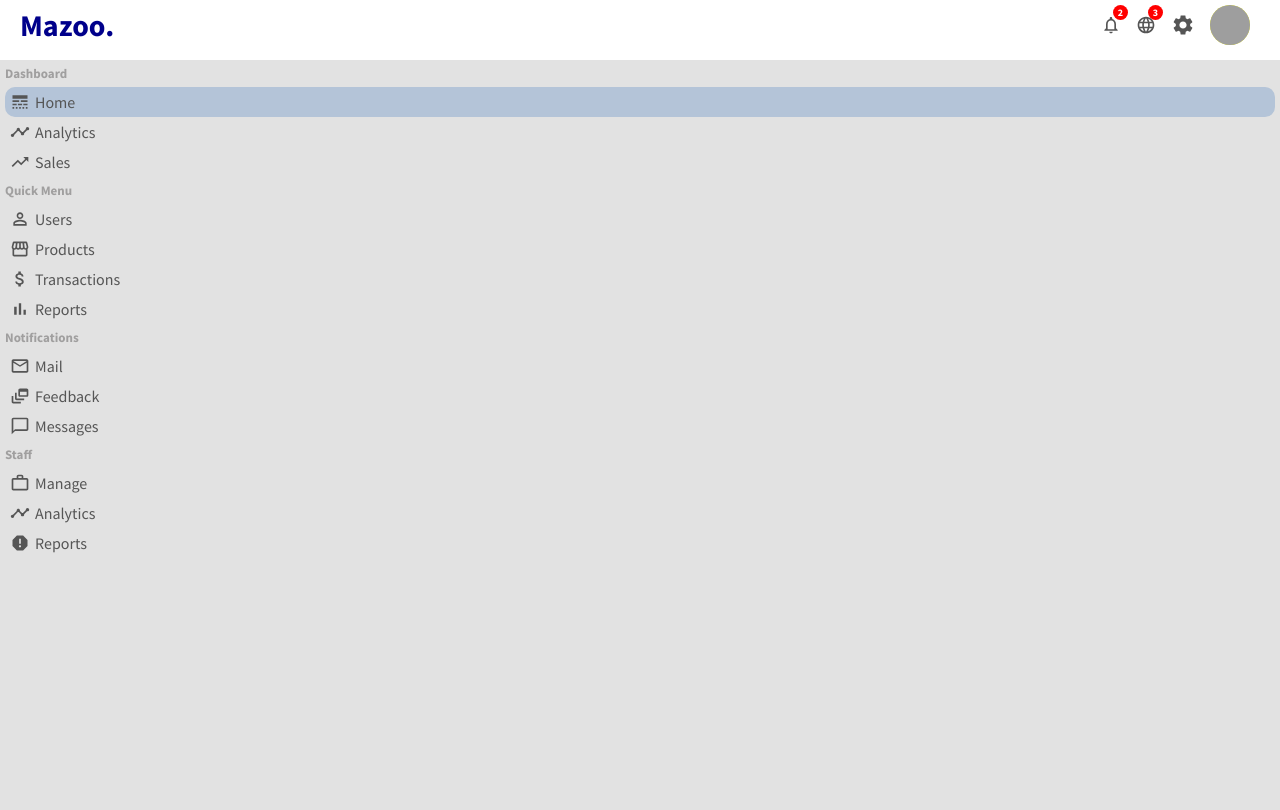
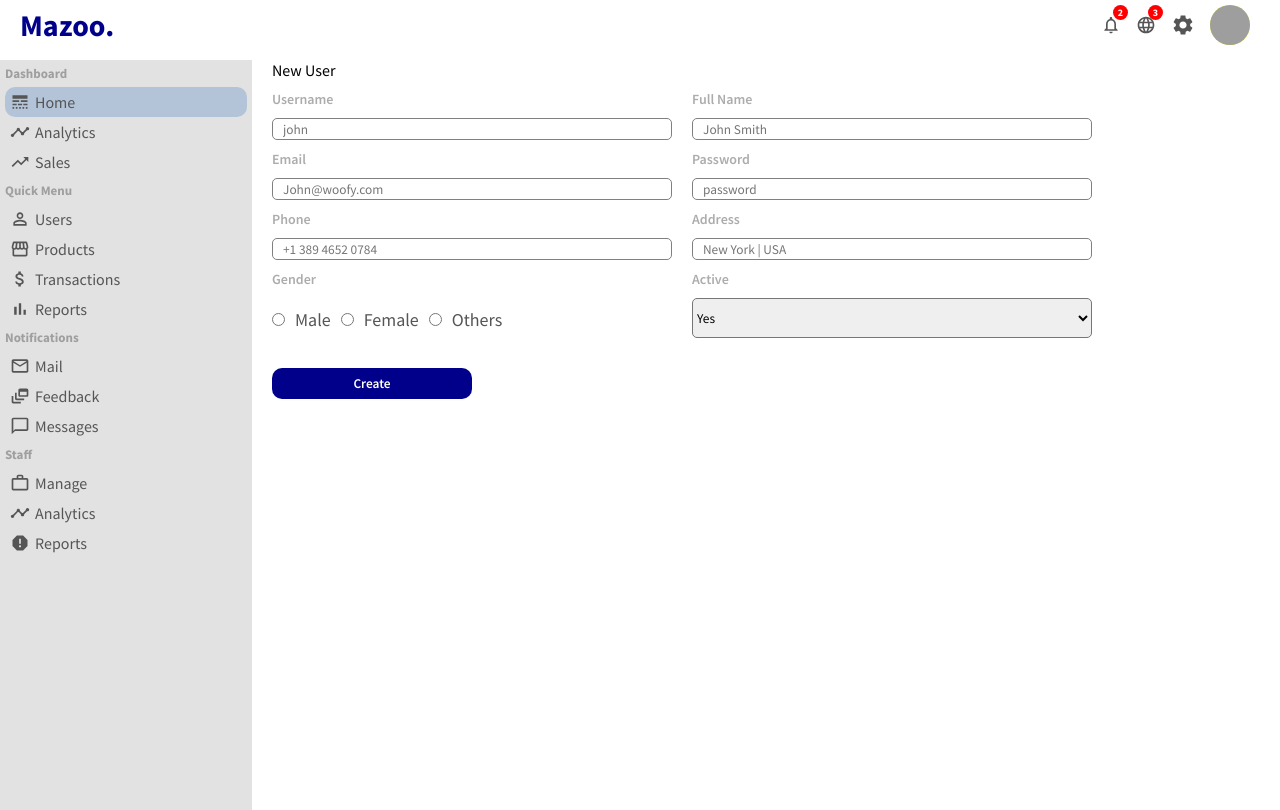
Before and after one commit to marizoo/admin-panel, a React (Create React App) app: page /newUser in a window 1280 px wide. Built offline with nearby package versions, Linux system fonts and the light colour scheme; grey boxes are pictures that could not be loaded.

Commit message:
pages: completed /NewUser page

```diff
--- a/src/App.jsx
+++ b/src/App.jsx
@@ -5,6 +5,7 @@ import Home from "./pages/Home";
 import { BrowserRouter as Router, Switch, Route, Link } from "react-router-dom";
 import UserList from "./pages/UserList";
 import User from "./pages/User";
+import NewUser from "./pages/NewUser";
 
 const App = () => {
   return (
@@ -22,6 +23,9 @@ const App = () => {
         <Route path="/user/:userId">
           <User />
         </Route>
+        <Route path="/newUser">
+          <NewUser />
+        </Route>
       </Switch>
     </ContainerMain>
     </Router>
--- /dev/null
+++ b/src/pages/NewUser.jsx
@@ -0,0 +1,120 @@
+import React from 'react'
+import styled from 'styled-components'
+
+const Cont = styled.div`
+flex: 4;
+margin-left: 20px;
+`
+
+const Title = styled.div``
+const Form = styled.form`
+display: flex;
+flex-wrap: wrap;
+`
+
+const Item = styled.div`
+width: 400px;
+display: flex;
+flex-direction: column;
+margin-top: 10px;
+margin-right: 20px;
+`
+
+const Label = styled.label`
+margin-bottom: 10px;
+font-size: 14px;
+font-weight: 600;
+color: #adacac;
+`
+
+const NewUserGender = styled.div``
+
+const Input = styled.input`
+height: 20px;
+padding: 10px;
+border: 1px solid gray;
+border-radius: 5px;
+`
+
+const LabelRadio = styled.label`
+margin: 10px;
+font-size: 18px;
+color: #555;
+`
+const InputRadio = styled.input`
+margin-top: 15px;
+`
+
+const Select = styled.select`
+height: 40px;
+border-radius: 5px;
+`
+
+const Option = styled.option``
+const Button = styled.button`
+width: 200px;
+border:none;
+background-color: darkblue;
+color: white;
+padding: 7px 10px;
+font-weight: 600;
+border-radius: 10px;
+margin-top: 30px;
+cursor: pointer;
+`
+
+
+const NewUser = () => {
+    return (
+        <Cont>
+            <Title>New User</Title>
+            <Form>
+                <Item>
+                    <Label>Username</Label>
+                    <Input type="text" placeholder="john" />
+                </Item>
+                <Item>
+                    <Label>Full Name</Label>
+                    <Input type="text" placeholder="John Smith" />
+                </Item>
+                <Item>
+                    <Label>Email</Label>
+                    <Input type="email" placeholder="John@woofy.com" />
+                </Item>
+                <Item>
+                    <Label>Password</Label>
+                    <Input type="password" placeholder="password" />
+                </Item>
+                <Item>
+                    <Label>Phone</Label>
+                    <Input type="number" placeholder="+1 389 4652 0784" />
+                </Item>
+                <Item>
+                    <Label>Address</Label>
+                    <Input type="text" placeholder="New York | USA" />
+                </Item>
+                <Item>
+                    <Label>Gender</Label>
+                    <NewUserGender>
+                        <InputRadio type="radio" name="gender" id="male" value="male"/>
+                        <LabelRadio for="male">Male</LabelRadio>
+                        <InputRadio type="radio" name="gender" id="female" value="female"/>
+                        <LabelRadio for="female">Female</LabelRadio>
+                        <InputRadio type="radio" name="gender" id="others" value="others"/>
+                        <LabelRadio for="others">Others</LabelRadio>
+                    </NewUserGender>
+                </Item>
+                <Item>
+                    <Label>Active</Label>
+                    <Select name="active" id="active">
+                        <Option value="yes">Yes</Option>
+                        <Option value="no">No</Option>
+                    </Select>
+                </Item>
+                <Button>Create</Button>
+            </Form>
+        </Cont>
+    )
+}
+
+export default NewUser
```
